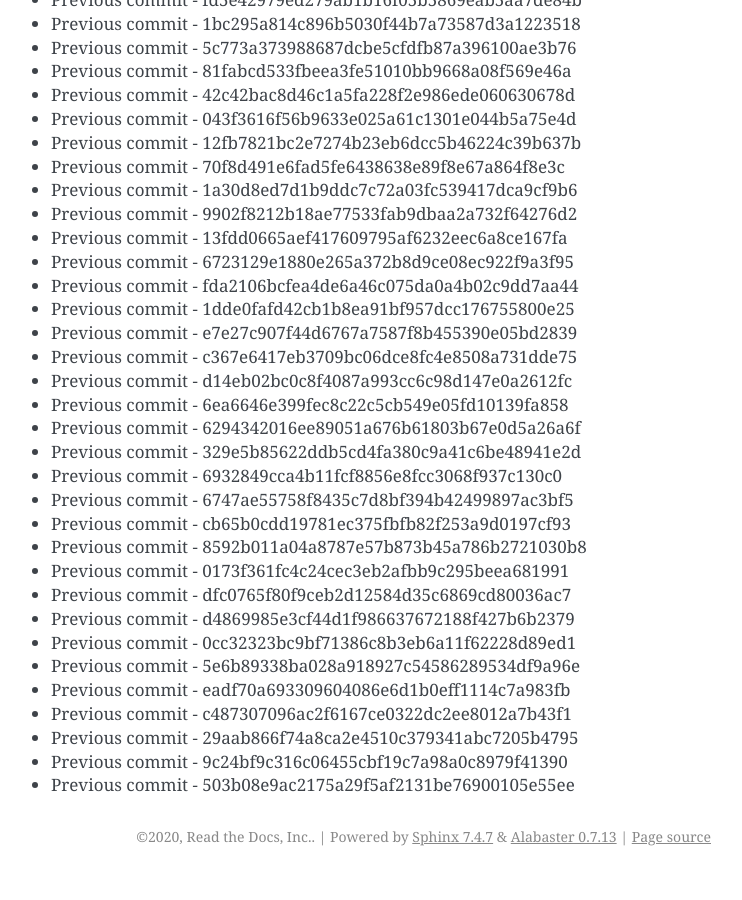
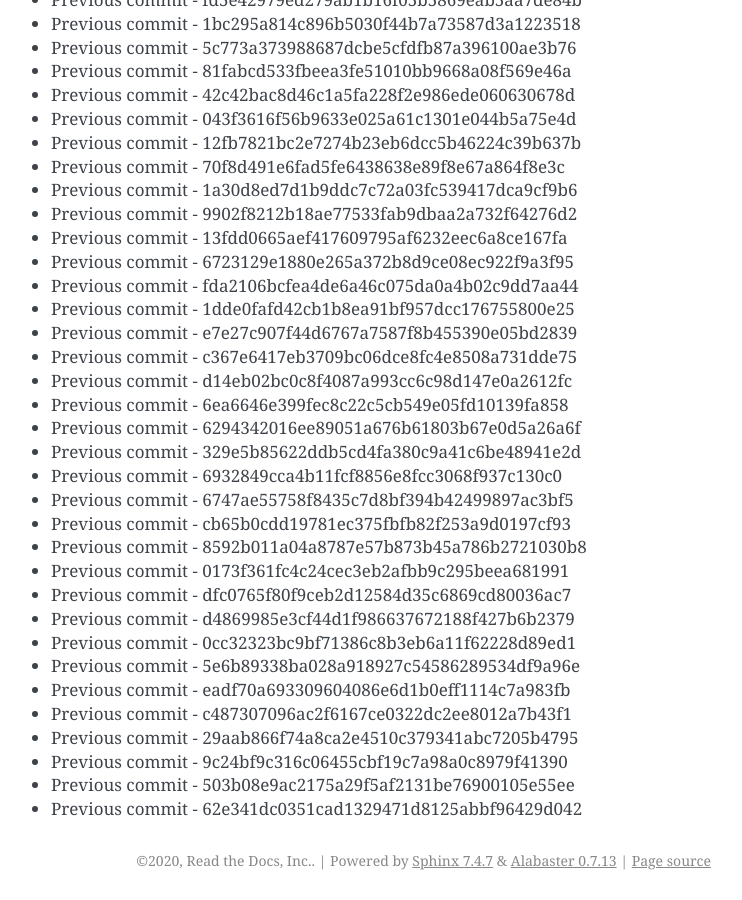
Before and after one commit to readthedocs/rtd-git-stresstest, a Sphinx documentation site: the page built from docs/updates.rst, in a window 1280 px wide and 900 px high, scrolled down 28831 px. Shown: the whole window, without its empty margins (399-1141 px from the left). Built offline with Sphinx 7.4.7, drawn with Linux system fonts in a browser that asks for light colours; before the commit the page ends 29707 px from its top, so only the background shows below that.

Commit message:
Generating commit from previous: 62e341dc0351cad1329471d8125abbf96429d042

```diff
--- a/docs/updates.rst
+++ b/docs/updates.rst
@@ -1243,3 +1243,4 @@ It can be tested for any performance characteristics.
 * Previous commit - 29aab866f74a8ca2e4510c379341abc7205b4795
 * Previous commit - 9c24bf9c316c06455cbf19c7a98a0c8979f41390
 * Previous commit - 503b08e9ac2175a29f5af2131be76900105e55ee
+* Previous commit - 62e341dc0351cad1329471d8125abbf96429d042
```
